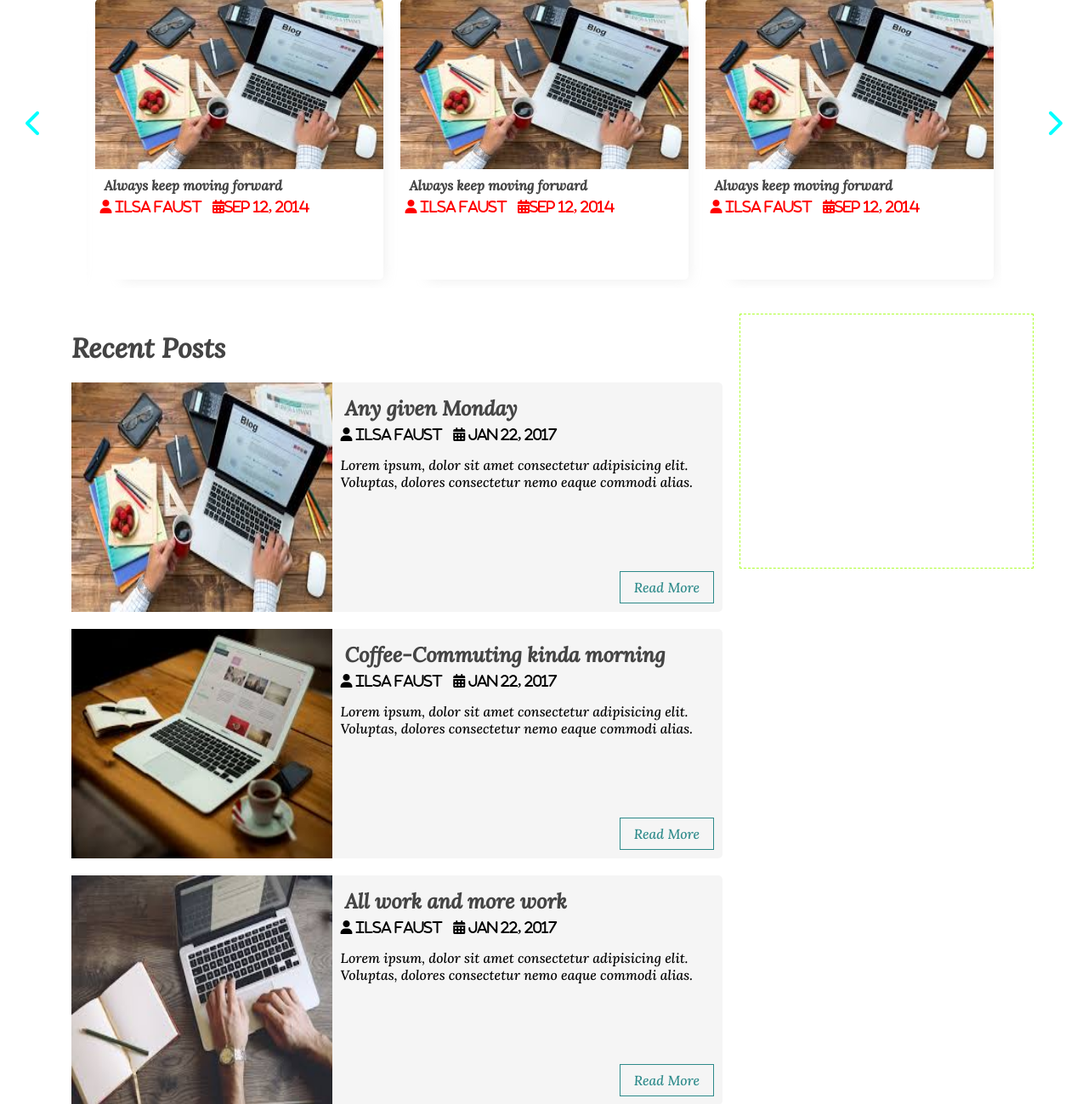
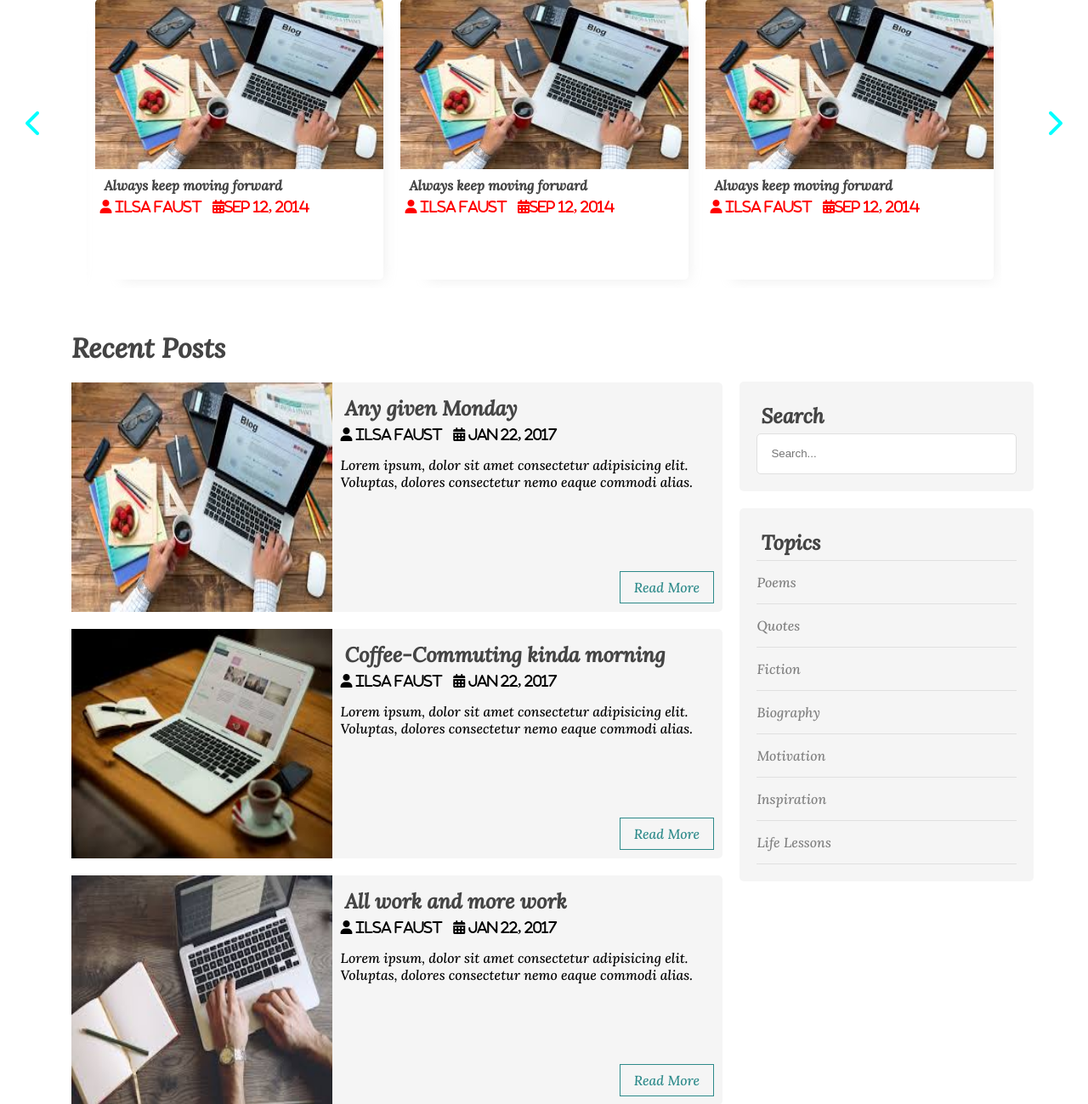
Before and after one commit to thetabyte/thorblog, a PHP site: page /assets/blog.html in a window 1280 px wide. Shown: the part 178-1477 px from the top of the page at 85% size. Run offline with PHP 8.4, Linux system fonts and the light colour scheme; some libraries are stand-ins or nearby versions.

Commit message:
feat: implementation of sidebar design

```diff
--- a/assets/blog.html
+++ b/assets/blog.html
@@ -180,6 +180,26 @@
 
             <div class="sidebar">
 
+                <div class="section search">
+                    <h2 class="section-title">Search</h2>
+                    <form action="blog.html" method="post">
+                        <input type="text" name="search-term" class="text-input" placeholder="Search...">
+                    </form>
+                </div>
+
+                <div class="section topics">
+                    <h2 class="section-title">Topics</h2>
+                    <ul>
+                        <li><a href="#">Poems</a></li>
+                        <li><a href="#">Quotes</a></li>
+                        <li><a href="#">Fiction</a></li>
+                        <li><a href="#">Biography</a></li>
+                        <li><a href="#">Motivation</a></li>
+                        <li><a href="#">Inspiration</a></li>
+                        <li><a href="#">Life Lessons</a></li>
+                    </ul>
+                </div>
+
             </div>
 
         </div>
--- a/assets/css/style.css
+++ b/assets/css/style.css
@@ -37,6 +37,22 @@ a {
 .btn:hover {
     color: white !important;
     background: red;
+}
+
+.text-input {
+    padding: .7rem 1rem;
+    display: block;
+    width: 100%;
+    border-radius: 5px;
+    border: 1px solid #e0e0e0;
+    outline: none;
+    color: #444;
+    line-height: 1.5rem;
+    font-weight: 1.2em;
+    font-family: 'lora' sans-serif;
+
+
+
 }
 
 header{
@@ -243,8 +259,43 @@ header .menu-toggle{
     width: 30%;
     float: left;
     height: 300px;
-    border: 1px dashed greenyellow;
+
  /*content line is not expanded(0 height) because floating causes detachment from normal doc flow so nothing inside, solved using clearfix class*/
+}
+
+.content .sidebar .section {
+    background: whitesmoke;
+    padding: 20px;
+    border-radius: 5px;
+    margin-bottom: 20px;
+}
+
+.content .sidebar .section .section-titles {
+    margin: 10px 0px 10px 0px;
+}
+
+.content .sidebar .section.search {
+    margin-top: 80px;
+}  /*section and search arent separted by a space after the dot because they are on same element*/
+
+.content .sidebar .section.topics ul {
+    margin: 0px;
+    padding: 0px;
+    list-style: none;
+    border-top: 1px solid #e0e0e0; /*border contains the whole UL so leaving only the top styled solid at 1px gives teh apps. of a straight line  */
+}
+
+.content .sidebar .section.topics ul li a {
+    display: block;
+    padding: 15px 0px 15px 0px;
+    border-bottom: 1px solid #e0e0e0;
+    transition: all 0.4s;
+    color: grey;
+}
+
+.content .sidebar .section.topics ul li a:hover {
+    padding-left: 20px; /*consider adding box shadow to make it pop*/
+    transition: all 0.5s;
 }
 
 
```
